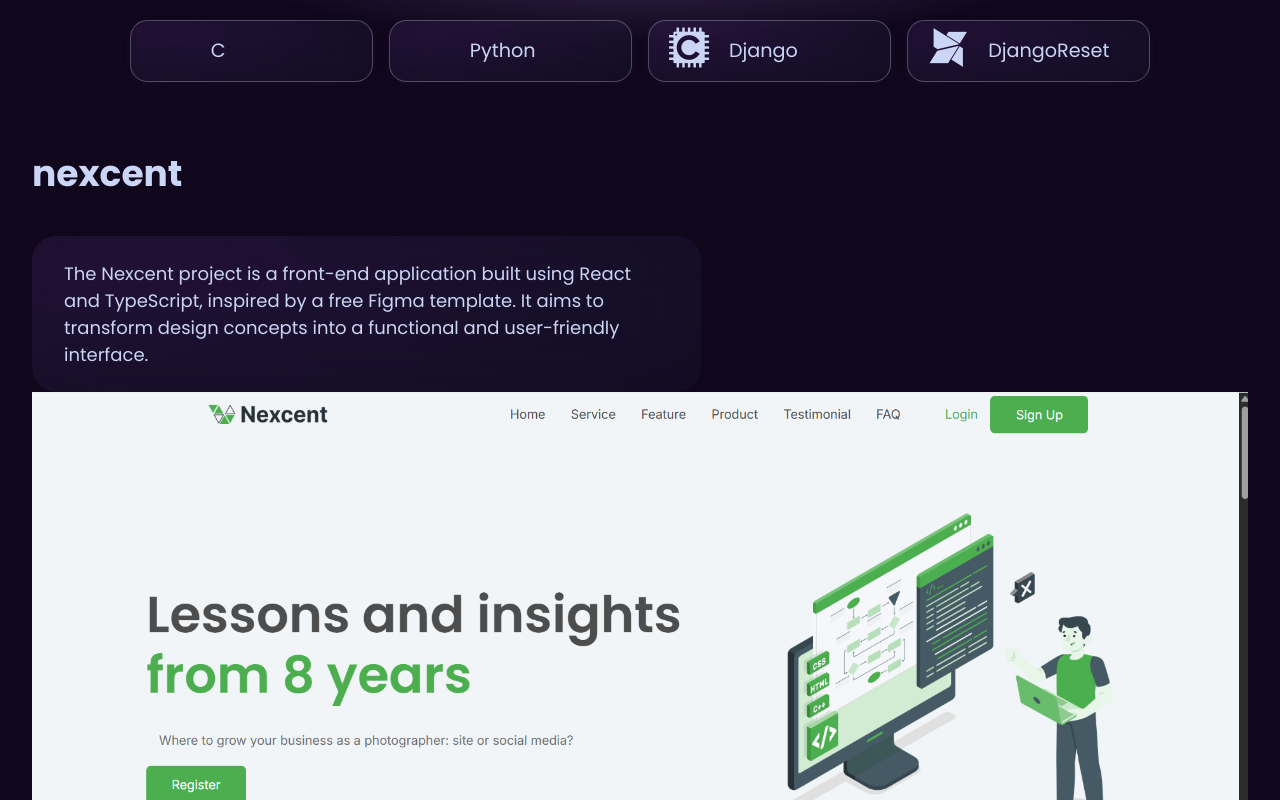
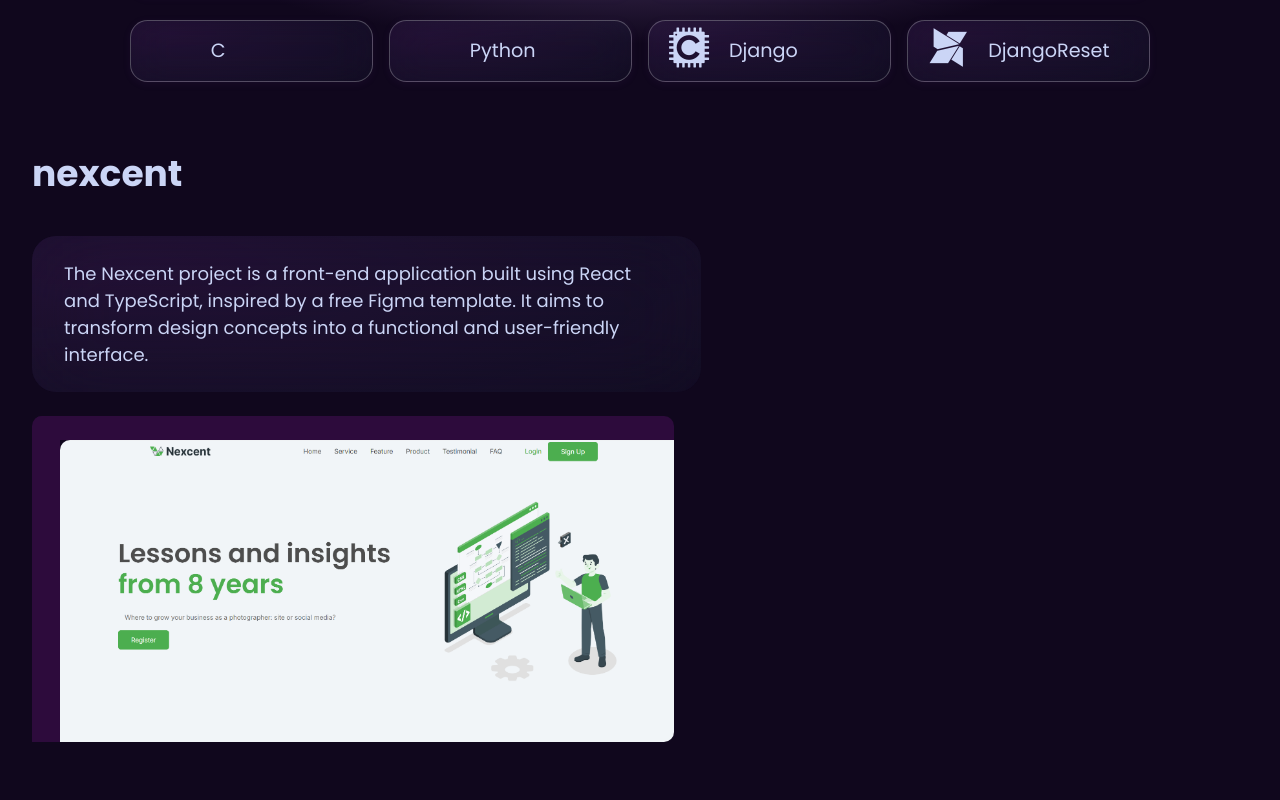
Before and after one commit to KaviruN/portfolio, a React (Vite) app: page / in a window 1280 px wide. Shown: the part 1920-2720 px from the top of the page. After the commit the page ends 2694 px from the top, so only its background shows below. Built offline with nearby package versions, Linux system fonts and the light colour scheme.

Commit message:
feat: update Project and Projects components to include image and link props; enhance styles for better layout

```diff
--- a/src/Project.tsx
+++ b/src/Project.tsx
@@ -1,12 +1,13 @@
-import nexcent from './assets/nexcent.png';
 
 
 type ProjectProps = {
     title: string;
     description: string;
+    img: string;
+    link: string;
 };
 
-function Project({ title, description }: ProjectProps) {
+function Project({ title, description, img, link }: ProjectProps) {
     return (
         <div className="projects__project">
             <div className="projects__header">
@@ -16,9 +17,9 @@ function Project({ title, description }: ProjectProps) {
                 </div>
             </div>
             <div className="projects__view">
-                <div className="projects__view--background"></div>
-                <div className="projects__view--overlay">
-                    <a href="https://kavirun.github.io/nexcent/"><img src={nexcent} alt="nexcent" /></a>
+                {/* <div className="projects__view--background"></div> */}
+                <div className="projects__img">
+                    <a href={link}><img src={img} alt="nexcent" /></a>
                 </div>
             </div>
         </div>
--- a/src/Projects.tsx
+++ b/src/Projects.tsx
@@ -1,10 +1,11 @@
 import Project from './Project';
+import nexcent from './assets/nexcent.png';
 
 
 function Projects( ) {
     return (
         <section className="projects">
-            <Project title="nexcent" description="The Nexcent project is a front-end application built using React and TypeScript, inspired by a free Figma template. It aims to transform design concepts into a functional and user-friendly interface." />
+            <Project link='https://kavirun.github.io/nexcent/' img={nexcent} title="nexcent" description="The Nexcent project is a front-end application built using React and TypeScript, inspired by a free Figma template. It aims to transform design concepts into a functional and user-friendly interface." />
         </section>
     )
 }
--- a/src/scss/components/_projects.scss
+++ b/src/scss/components/_projects.scss
@@ -1,8 +1,12 @@
+@use '../util/functions' as f;
+
 .projects {
   color: hsla(226, 70%, 88%, 1);
 
   &__project {
     padding: 2em;
+    display: flex;
+    flex-direction: column;
   }
 
   &__title {
@@ -10,12 +14,32 @@
   }
 
   &__description {
-    background: radial-gradient(ellipse 127.02% 151.92% at 15.32% 21.04%, rgba(104.78, 58.65, 146.62, 0.20) 0%, rgba(109.97, 190.80, 244.37, 0.04) 77%, rgba(69.95, 144.07, 212.50, 0) 100%);
+    background: radial-gradient(
+      ellipse 127.02% 151.92% at 15.32% 21.04%,
+      rgba(104.78, 58.65, 146.62, 0.2) 0%,
+      rgba(109.97, 190.8, 244.37, 0.04) 77%,
+      rgba(69.95, 144.07, 212.5, 0) 100%
+    );
     padding: 1.5em 2em;
     border-radius: 1.5em;
     background-blend-mode: overlay, normal;
     backdrop-filter: blur(40px);
     max-width: 669px;
+    margin-bottom: 1.5em;
+  }
+
+  &__view {
+    border-top: 1.5em solid hsla(281, 68%, 14%, 1);
+    border-left: 1.75em solid hsla(281, 68%, 14%, 1);
+    border-top-left-radius: f.em(10);
+    border-top-right-radius:  f.em(10);
+    border-bottom-right-radius: f.em(10);
+    max-width: 642px;
 
   }
+
+  &__img img{
+    border-top-left-radius: f.em(10);
+    border-bottom-right-radius: f.em(10);
+  }
 }
```
Also changed, not shown: src/assets/nexcent.png, src/scss/style.css, 1 other file (tests, documents, lock files or other folders).
